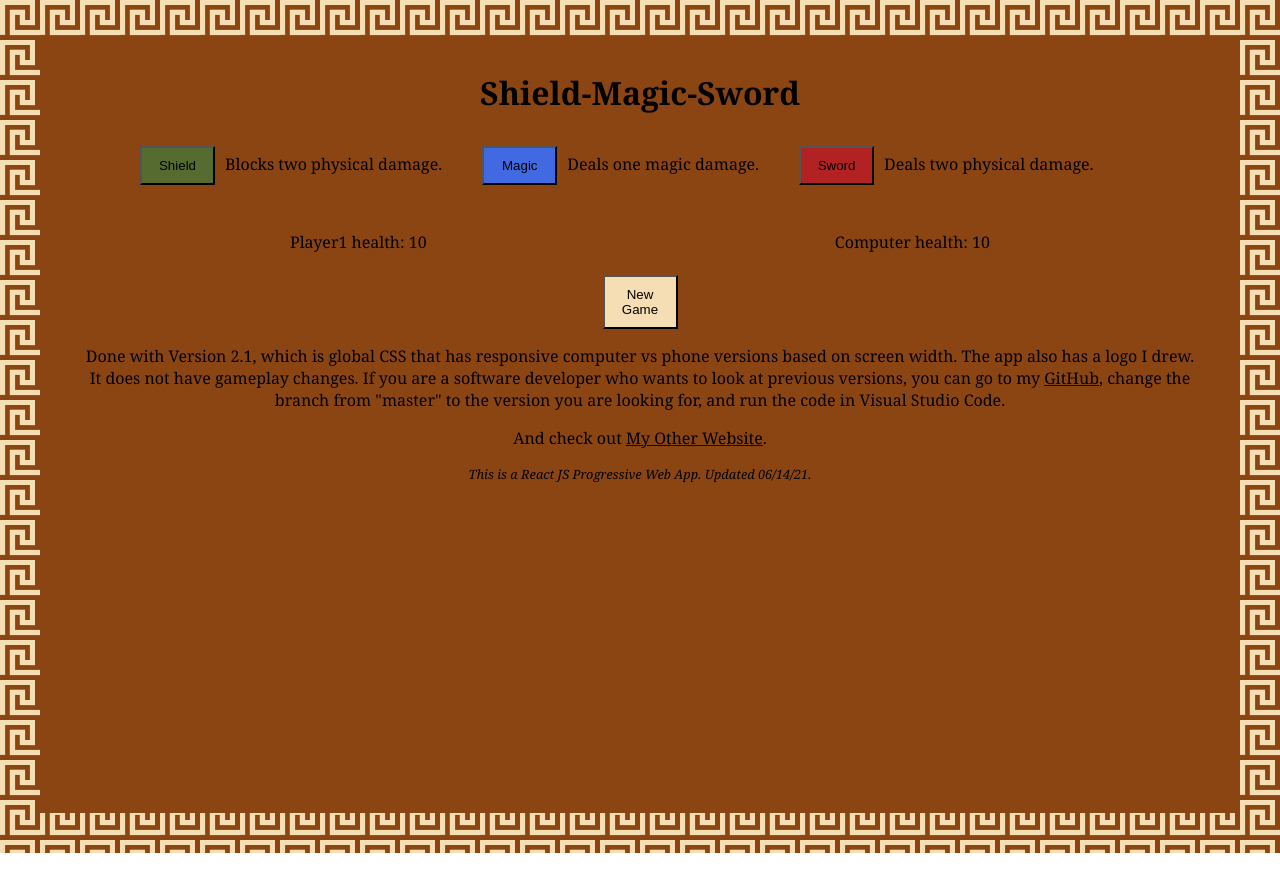
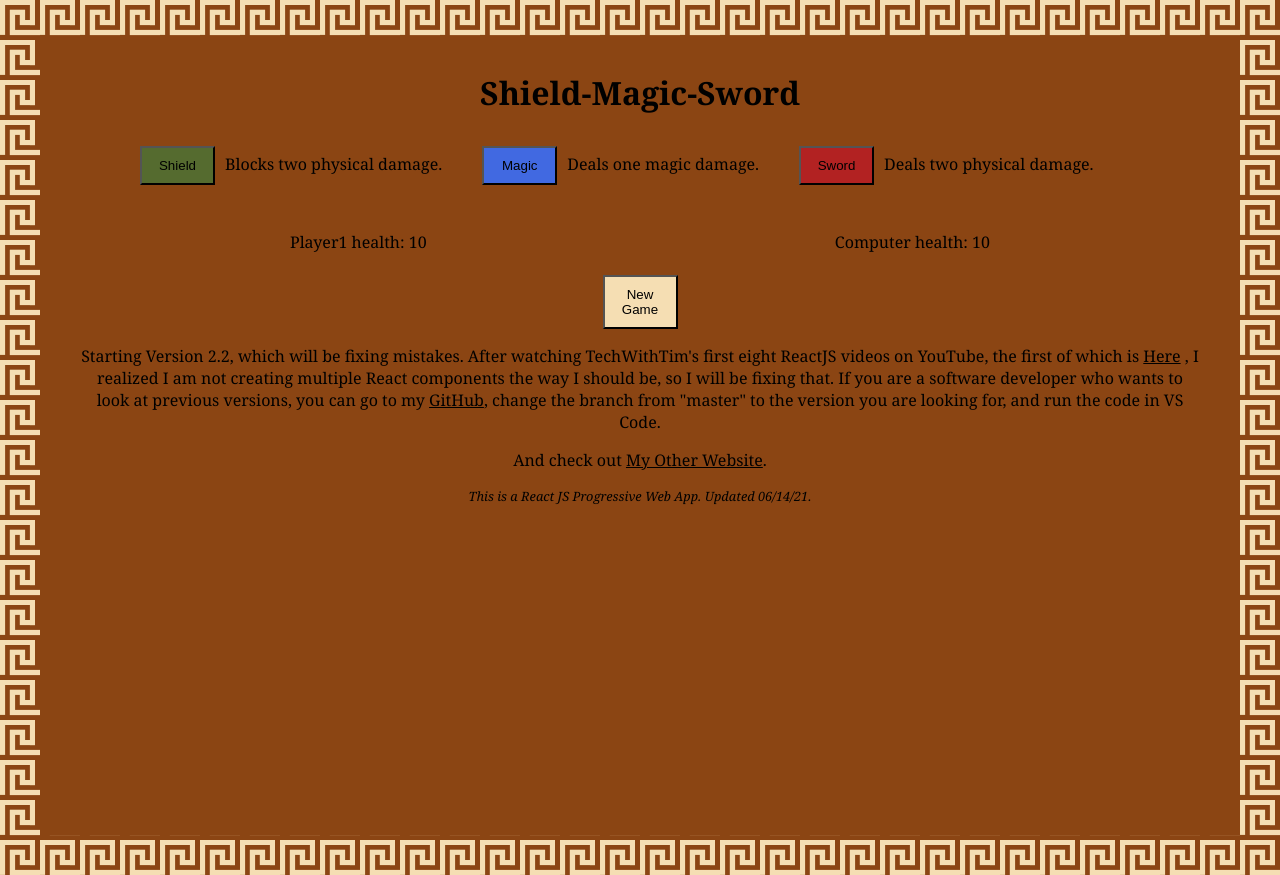
Before and after one commit to L1ndseyHerman/New_Shield_Magic_Sword, a React (Create React App) app: page / in a window 1280 px wide. Before the commit the page ends 853 px from the top, so only its background shows below. Built offline with nearby package versions, Linux system fonts and the light colour scheme.

Commit message:
Switched back to master branch

```diff
--- a/src/App.js
+++ b/src/App.js
@@ -240,13 +240,16 @@ function App()
           <button onClick={() => {setIsNotNewGame(false);
             setUserChoice("First Turn"); setDisabledButton([false, false, false]);}}>New Game</button>
         </div>
-        <p id="thePar">Done with Version 2.1, which is global CSS that has responsive computer
-          vs phone versions based on screen width. The app also has a logo I drew. It does
-          not have gameplay changes. If you are a software developer who wants to look at
+        <p id="thePar">
+          Starting Version 2.2, which will be fixing mistakes. After watching TechWithTim's
+          first eight ReactJS videos on YouTube, the first of which
+          is <a href="https://www.youtube.com/watch?v=Ma6DRDIedVE&t=1s">Here</a> , I realized
+          I am not creating multiple React components the way I should be, so I will be
+          fixing that. If you are a software developer who wants to look at
           previous versions, you can go to
           my <a href="https://github.com/L1ndseyHerman/New_Shield_Magic_Sword/">
           GitHub</a>, change the branch from &quot;master&quot; to the version you are looking for,
-          and run the code in Visual Studio Code.</p>
+          and run the code in VS Code.</p>
         <p>And check out <a href="https://l1ndseyherman.github.io/">My Other Website</a>.</p>
         <footer>This is a React JS Progressive Web App. Updated 06/14/21.</footer>
       </div>
```
